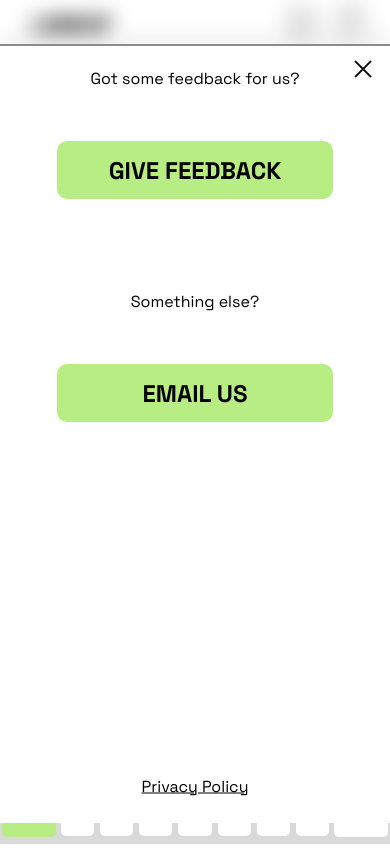
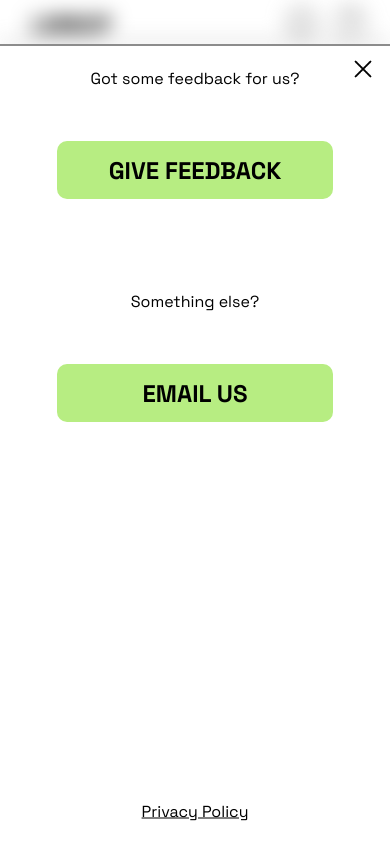
Before and after one commit to aconstas/LMNOP-REACT, a React (Vite) app: page / in a window 390 px wide. Both pictures are taken after a click on the picture 301 px from the left and 17 px from the top of the page. Built offline with nearby package versions, Linux system fonts and the light colour scheme.

Commit message:
style: increase media query #instructionsContainer height
<Navbar> @ mobile query is 5vh. Modal containers set to 95vh to prevent overflow

```diff
--- a/src/shared/styles/modal.module.css
+++ b/src/shared/styles/modal.module.css
@@ -297,3 +297,13 @@
     text-align: center;
   }
 }
+
+@media (max-width: 500px) {
+  .modalBackground {
+    height: 95vh;
+  }
+
+  #instructionsContainer {
+    height: 95vh;
+  }
+}
```
